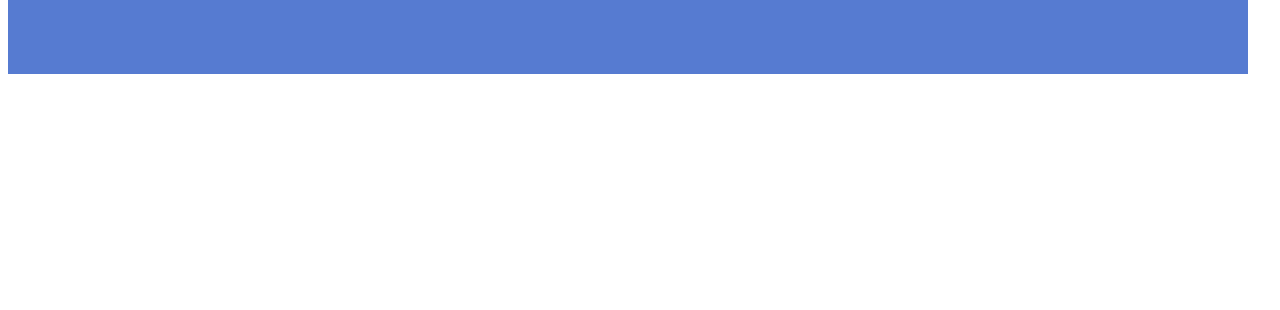
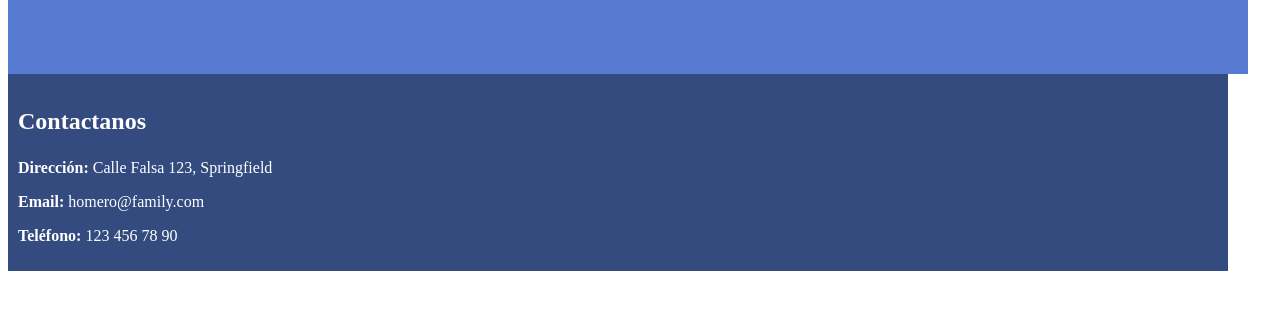
Before and after one commit to Eduard1151456/PRIMER-PARCIAL-DE-PROGRAMACION-WEB-2023---2, a plain HTML site: page index.html in a window 1280 px wide. Shown: the part 94-404 px from the top of the page. Drawn offline with Linux system fonts and the light colour scheme.

Commit message:
pie de pagina izquierdo finalizado

```diff
--- a/css/styles.css
+++ b/css/styles.css
@@ -54,16 +54,35 @@ header {
     text-align: center;
 }
 
-/* Estilos para el logo */
+
 header img {
     height: 60px;
     width: 60px;
     vertical-align: middle;
 }
 
-/* Estilos para el título */
+
 header h1 {
     font-size: 2.5em;
-    margin-left: 10px; /* Espacio entre el logo y el título */
+    margin-left: 10px;
     display: inline;
 }
+
+footer {
+    display: flex;
+    justify-content: space-between;
+    max-width: 1200px;
+    min-height: 80px;
+    background-color: #344B80;
+    color: #fff;
+    padding: 10px;
+}
+
+
+.contact-info {
+    text-align: left;
+}
+
+.contact-info h3 {
+    font-size: 1.5em;
+}
--- a/index.html
+++ b/index.html
@@ -11,6 +11,17 @@
         <img src="img/logo.png" alt="Logo de la página" height="60" width="60">
         <h1>Estudiante de Previo Web</h1>
     </header>
-    <!-- Resto del contenido de la página -->
+
 </body>
+<footer>
+    <div class="contact-info">
+        <h3>Contactanos</h3>
+        <p><strong>Dirección:</strong> Calle Falsa 123, Springfield</p>
+        <p><strong>Email:</strong> homero@family.com</p>
+        <p><strong>Teléfono:</strong> 123 456 78 90</p>
+    </div>
+    <div class="disclaimer">
+        <!-- Otro footer -->
+    </div>
+</footer>
 </html>
```
